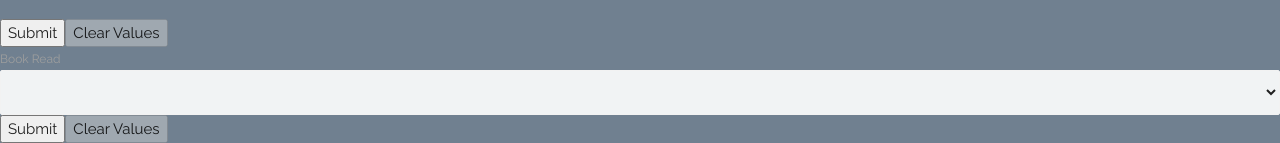
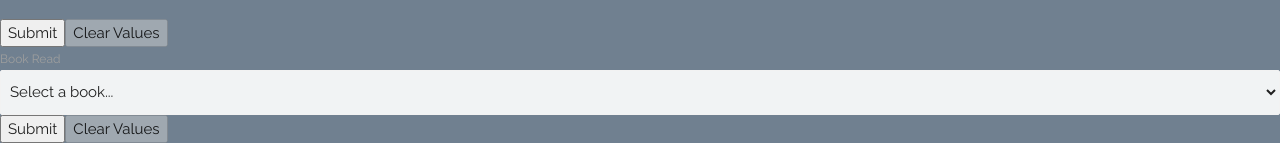
Before and after one commit to currymich/winter-challenge, a React (Create React App) app in the folder client/: page /dashboard in a window 1280 px wide. Shown: the part 757-900 px from the top of the page. Built offline with nearby package versions, Linux system fonts and the light colour scheme; no server answers.

Commit message:
Adding default text to book selector

```diff
--- a/client/src/components/goals/NewBookReadingForm.js
+++ b/client/src/components/goals/NewBookReadingForm.js
@@ -20,7 +20,7 @@ class NewBookReadingForm extends Component {
 					<label>Book Read</label>
 					<div>
 						<Field name="bookTitle" component="select" style={{display: 'block'}}>
-							<option/>
+							<option>Select a book...</option>
 							<option value="100Case For Christmas">Case For Christmas</option>
 							<option value="100Chuck Colson">Any Chuck Colson Book</option>
 							<option value="100CS Lewis Fiction">CS Lewis Fiction</option>
```
